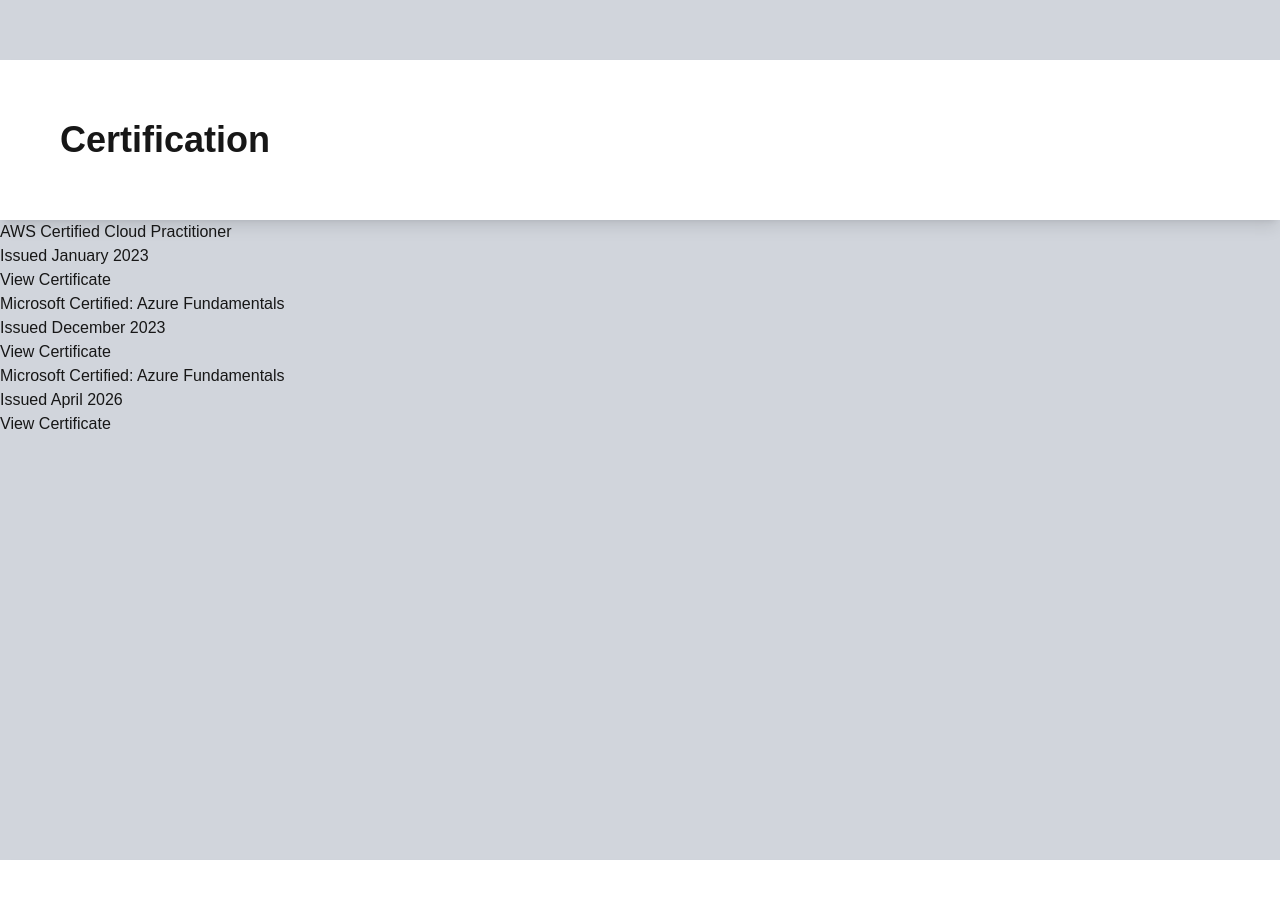
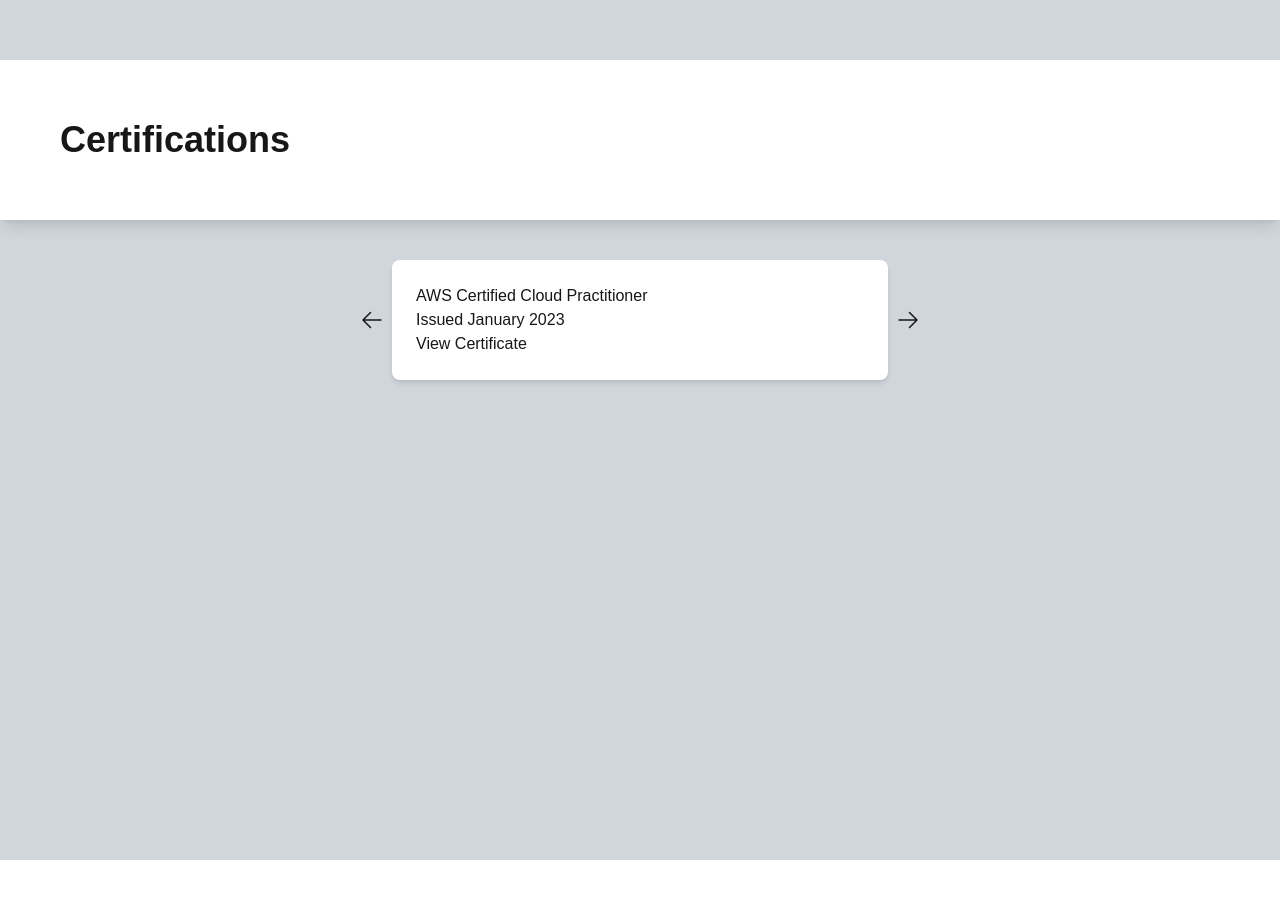
Before and after one commit to skhardin/my-portfolio, a Next.js app: page / in a window 1280 px wide. Shown: the part 2340-3238 px from the top of the page. Built offline with nearby package versions, Linux system fonts and the light colour scheme.

Commit message:
certification carousel

```diff
--- a/src/app/certs/page.js
+++ b/src/app/certs/page.js
@@ -1,14 +1,63 @@
+"use client";
+import { useState } from 'react';
 import CertCard from '@/components/CertCard';
+import { ArrowLeftIcon, ArrowRightIcon } from '@heroicons/react/24/outline';
+
+const Carousel = ({ items }) => {
+    const [index, setIndex] = useState(0);
+
+    const next = () => setIndex((prev) => (prev + 1) % items.length);
+    const prev = () => setIndex((prev) => (prev - 1 + items.length) % items.length);
+
+    return (
+        <div className="relative w-full max-w-xl mx-auto overflow-hidden">
+
+      <button onClick={prev} className="absolute left-2 top-1/2 -translate-y-1/2 z-10">
+        <ArrowLeftIcon className="h-6 w-6" />
+      </button>
+
+      <div
+        className="flex transition-transform duration-500 ease-in-out"
+        style={{ transform: `translateX(-${index * 100}%)` }}
+      >
+        {items.map((card, i) => (
+          <div key={i} className="min-w-full w-full flex-shrink-0 p-6">
+            <CertCard {...card} />
+          </div>
+        ))}
+      </div>
+
+      <button onClick={next} className="absolute right-2 top-1/2 -translate-y-1/2 z-10">
+        <ArrowRightIcon className="h-6 w-6" />
+      </button>
+    </div>
+    );
+}
+const certs = [
+    {
+        title: "AWS Certified Cloud Practitioner",
+        date: "January 2023",
+        credlyUrl: ""
+    },
+    {
+        title: "Microsoft Certified: Azure Fundamentals",
+        date: "December 2023",
+        credlyUrl: ""
+    },
+    {
+        title: "Microsoft Certified: Azure Fundamentals",
+        date: "April 2026",
+        credlyUrl: ""
+    }
+];
 
 export default function Certs() {
     return (
         <div id="certs" className="min-h-screen bg-gray-300">
             <div className="bg-white shadow-lg px-15 py-15">
-                <h1 className="text-4xl font-bold">Certification</h1>
+                <h1 className="text-4xl font-bold">Certifications</h1>
             </div>
-            <CertCard title="AWS Certified Cloud Practitioner" date="January 2023" credlyUrl="" />
-            <CertCard title="Microsoft Certified: Azure Fundamentals" date="December 2023" credlyUrl="" />
-            <CertCard title="Microsoft Certified: Azure Fundamentals" date="April 2026" credlyUrl="" />
+            <Carousel items={certs} />
         </div>
     );
 }
--- a/src/app/page.js
+++ b/src/app/page.js
@@ -11,7 +11,7 @@
     <div className="min-h-screen px-6 py-4 pb-12 grid grid-rows-[1fr_auto] items-center">
         <div className="flex flex-col items-end">
           <h1 className="text-7xl lg:text-9xl font-bold uppercase">Sophie Hardin</h1>
-          <Typewriter textArray={["Engineer", "Designer", "Collaborator"]} textStyle="text-4xl lg:text-6xl font-semibold"/>
+          <Typewriter textArray={["Engineer", "Designer", "Collaborator", "Sister", "Daughter", "Aunt", "Friend", "Cat Mom"]} textStyle="text-4xl lg:text-6xl font-semibold"/>
         </div>
           <Link href="#about">
             <ArrowDownIcon className="justify-self-center h-12 w-12 lg:h-20 lg:w-20 text-gray-300 animate-bounce" />
--- a/src/components/CertCard.js
+++ b/src/components/CertCard.js
@@ -1,6 +1,6 @@
 export default function CertCard({ title, date, credlyUrl }) {
     return (
-        <div>
+        <div className="bg-white shadow-md rounded-lg p-6 m-4">
             <h2>{title}</h2>
             <p>Issued {date}</p>
             <a href={credlyUrl} target="_blank" rel="noopener noreferrer">
```
